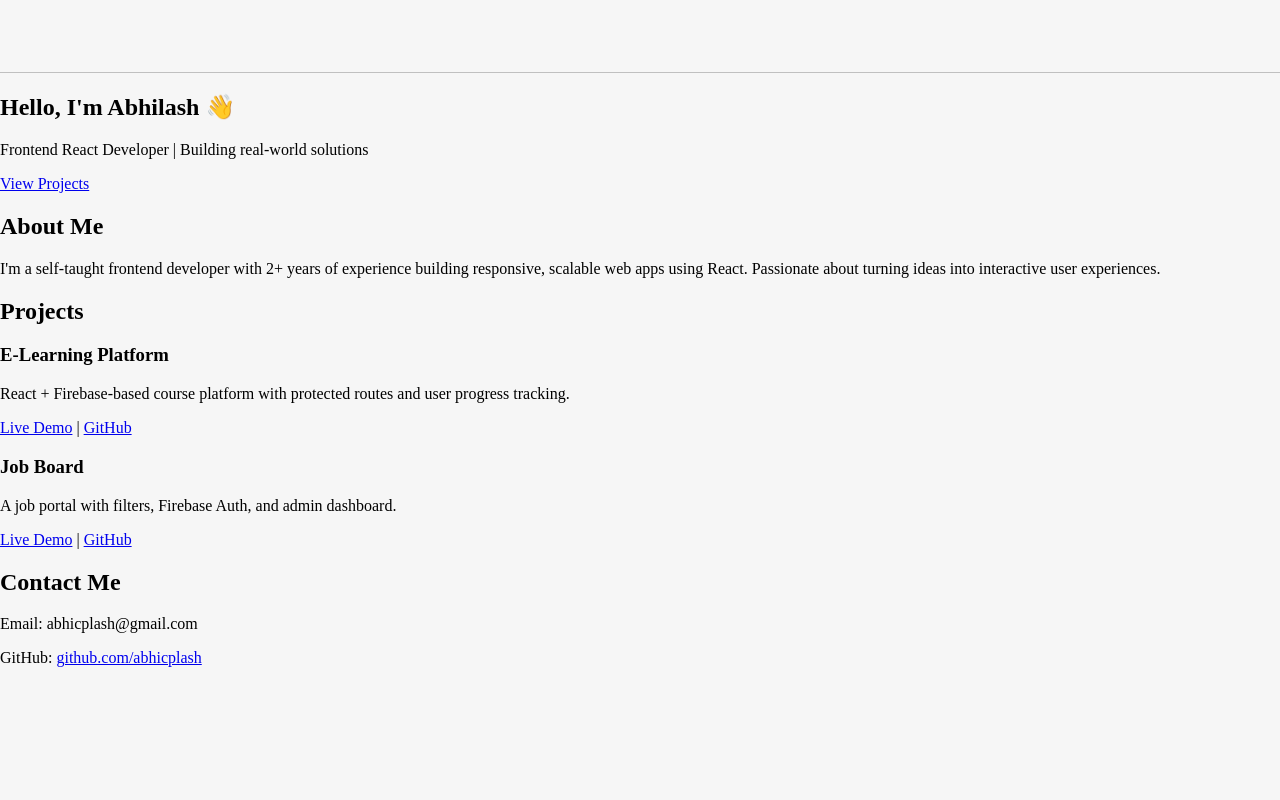
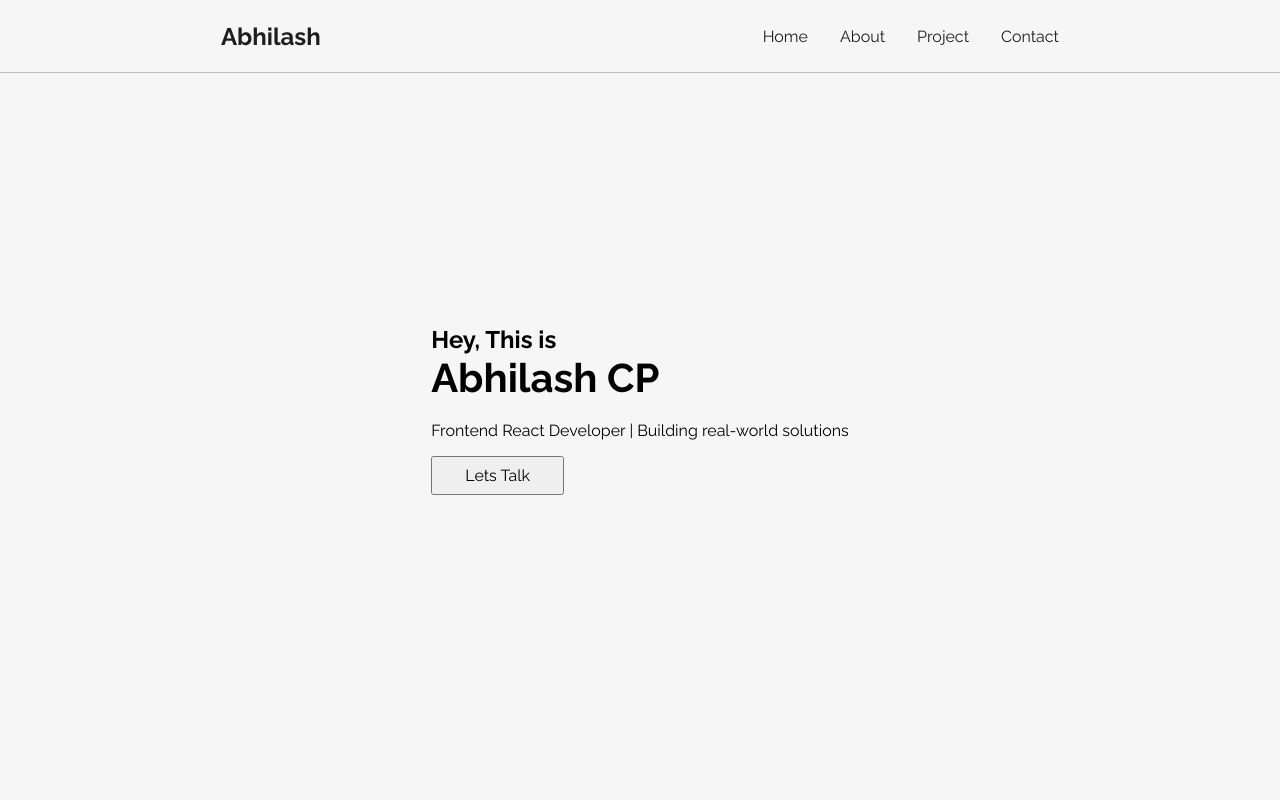
Before and after one commit to abhicplash/mine, a React (Vite) app: page / in a window 1280 px wide. Shown: the top 800 px of the page. Built offline with nearby package versions, Linux system fonts and the light colour scheme.

Commit message:
navbar-completed

```diff
--- a/package.json
+++ b/package.json
@@ -11,7 +11,9 @@
   },
   "dependencies": {
     "react": "^19.1.0",
-    "react-dom": "^19.1.0"
+    "react-dom": "^19.1.0",
+    "react-icons": "^5.5.0",
+    "react-router-dom": "^7.6.2"
   },
   "devDependencies": {
     "@eslint/js": "^9.29.0",
--- a/src/App.jsx
+++ b/src/App.jsx
@@ -1,19 +1,24 @@
 import React from "react";
-import Navbar from "./components/Navbar";
-import Hero from "./components/Hero";
+import "./index.css";
+import { BrowserRouter, Route, Routes } from "react-router-dom";
+import Home from "./Pages/Home";
 import About from "./components/About";
+import Contact from "./components/Contact";
 import Projects from "./components/Projects";
-import Contact from "./components/Contact";
-import "./index.css";
+import PNF from "./Pages/PNF";
 
 function App() {
   return (
     <div>
-      <Navbar />
-      <Hero />
-      <About />
-      <Projects />
-      <Contact />
+      <BrowserRouter>
+        <Routes>
+          <Route path="/" element={<Home />} />
+          <Route path="/about" element={<About />} />
+          <Route path="/contact" element={<Contact />} />
+          <Route path="/projects" element={<Projects />} />
+          <Route path="*" element={<PNF  />} />
+        </Routes>
+      </BrowserRouter>
     </div>
   );
 }
--- /dev/null
+++ b/src/Pages/Home.jsx
@@ -0,0 +1,19 @@
+import React from "react";
+import Layout from "../components/Layout";
+import Hero from "../components/Hero";
+import About from "../components/About";
+import Projects from "../components/Projects";
+import Contact from "../components/Contact";
+
+const Home = () => {
+  return (
+    <Layout>
+      <Hero/>
+      <About/>
+      <Projects/>
+      <Contact/>
+    </Layout>
+  );
+};
+
+export default Home;
--- /dev/null
+++ b/src/Pages/PNF.jsx
@@ -0,0 +1,12 @@
+import React from "react";
+import Layout from "../components/Layout";
+
+const PNF = () => {
+  return (
+    <Layout>
+      <div>PNF</div>
+    </Layout>
+  );
+};
+
+export default PNF;
--- a/src/components/Hero.jsx
+++ b/src/components/Hero.jsx
@@ -1,14 +1,23 @@
 import React from "react";
+import { Link } from "react-router-dom";
+import "../styles/Hero.css";
 
 const Hero = () => {
   return (
-    <section className="hero">
-      <h2>Hello, I'm Abhilash 👋</h2>
-      <p>Frontend React Developer | Building real-world solutions</p>
-      <a href="#projects" className="btn">
-        View Projects
-      </a>
-    </section>
+    <div className="hero-wrapper">
+      <div className="heroDetails">
+        <h2>
+          Hey, This is <br /> <span className="name">Abhilash CP</span>
+        </h2>
+
+        <p>Frontend React Developer | Building real-world solutions</p>
+
+        <Link to={"/contact"}>
+          <button>Lets Talk</button>
+        </Link>
+      </div>
+      <div className="hero-Img-wrapper"></div>
+    </div>
   );
 };
 
--- /dev/null
+++ b/src/components/Layout.jsx
@@ -0,0 +1,13 @@
+import React from "react";
+import Navbar from "./Navbar";
+
+const Layout = ({ children }) => {
+  return (
+    <div className="">
+      <Navbar />
+      {children}
+    </div>
+  );
+};
+
+export default Layout;
--- a/src/components/Navbar.jsx
+++ b/src/components/Navbar.jsx
@@ -1,10 +1,45 @@
-import React from 'react'
-import '../styles/Navbar.css'
+import React, { useState } from "react";
+import "../styles/Navbar.css";
+import { FaBars } from "react-icons/fa6";
+import { Link } from "react-router-dom";
+import { FaLinkedin } from "react-icons/fa";
 
 const Navbar = () => {
+  const [view, setView] = useState(false);
   return (
-    <div className="Navbar-wrapper"></div>
-  )
-}
+    <div className="Navbar-wrapper">
+      <Link to={"/"}>
+        <h2>Abhilash</h2>
+      </Link>
+      {view ? (
+        <div className="list-mob">
+          <Link>Home</Link>
+          <Link>About</Link>
+          <Link>Project</Link>
+          <Link>Contact</Link>
+          <div className="Nav-socio-Icon-wrapper">
+            <FaLinkedin />
+            <FaLinkedin />
+            <FaLinkedin />
+            <FaLinkedin />
+          </div>
+        </div>
+      ) : null}
+      <div className="list-desk">
+        <Link>Home</Link>
+        <Link>About</Link>
+        <Link>Project</Link>
+        <Link>Contact</Link>
+      </div>
+      <div className="Nav-icon">
+        <FaBars
+          onClick={() => {
+            setView(!view);
+          }}
+        />
+      </div>
+    </div>
+  );
+};
 
-export default Navbar
+export default Navbar;
--- a/src/index.css
+++ b/src/index.css
@@ -1,11 +1,22 @@
+@import url("https://fonts.googleapis.com/css2?family=Raleway:ital,wght@0,100..900;1,100..900&display=swap");
 body {
   margin: 0;
   background-color: var(--white);
+  font-family: "Raleway", sans-serif;
 }
 :root {
   --black: #1e1e1e;
   --gray: #c5c5c5;
   --white: #f6f6f6;
+}
+a {
+  text-decoration: none;
+}
+button {
+  font-family: inherit;
+  padding: 0.5rem 2rem;
+  font-weight: 400;
+  font-size: 1rem;
 }
 /* body {
   font-family: sans-serif;
--- /dev/null
+++ b/src/styles/Hero.css
@@ -0,0 +1,13 @@
+.hero-wrapper {
+  width: 100%;
+  min-height: 100vh;
+  display: flex;
+  flex-direction: column;
+  justify-content: center;
+
+  align-items: center;
+  /* border: 1px solid red; */
+}
+.name{
+    font-size: 2.5rem;
+}
--- a/src/styles/Navbar.css
+++ b/src/styles/Navbar.css
@@ -3,4 +3,65 @@
   height: 9vh;
   background-color: var(--white);
   border-bottom: 1px solid silver;
+  position: fixed;
+  top: 0;
+  z-index: 100;
+  display: flex;
+  align-items: center;
+  justify-content: space-around;
 }
+.Nav-icon {
+  display: none;
+  color: var(--black);
+  font-size: 1.3rem;
+}
+.Navbar-wrapper h2 {
+  color: var(--black);
+}
+.list-mob {
+  display: none;
+  width: 100%;
+  height: 100vh;
+  background-color: var(--white);
+  color: var(--black);
+  position: fixed;
+  top: 9vh;
+  flex-direction: column;
+  padding: 4rem 0;
+  align-items: center;
+  gap: 1rem;
+  /* background-color: red; */
+}
+.list-mob a {
+  color: var(--black);
+  border: 1px solid var(--black);
+  width: 80%;
+  display: flex;
+  justify-content: center;
+  align-items: center;
+  height: 2rem;
+}
+.Nav-socio-Icon-wrapper {
+  display: flex;
+  gap: 0.5rem;
+  font-size: 2rem;
+  margin-top: 2rem;
+}
+.list-desk {
+  display: flex;
+  gap: 2rem;
+}
+.list-desk a{
+  color: var(--black);
+}
+@media (max-width: 768px) {
+  .Nav-icon {
+    display: flex;
+  }
+  .list-mob {
+    display: flex;
+  }
+  .list-desk {
+    display: none;
+  }
+}
```
Also changed, not shown: 1 other file (tests, documents, lock files or other folders).
